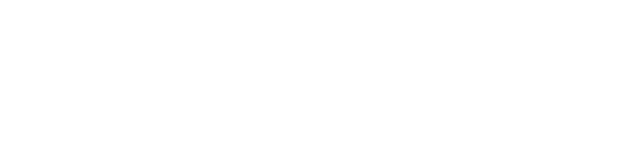
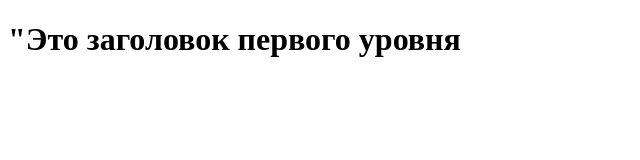
Before and after one commit to ReinaAverzer/git-git, a plain HTML site: page index.html in a window 1280 px wide. Shown: the whole page, without its empty margins (0-640 px from the left). Drawn offline with Linux system fonts and the light colour scheme.

Commit message:
feat:add h1 first

```diff
--- a/index.html
+++ b/index.html
@@ -4,6 +4,7 @@
     <title>Практикуемся с Git</title>
 </head>
 <body>
+    <h1>"Это заголовок первого уровня</h1>
 
 </body>
 </html>
```
